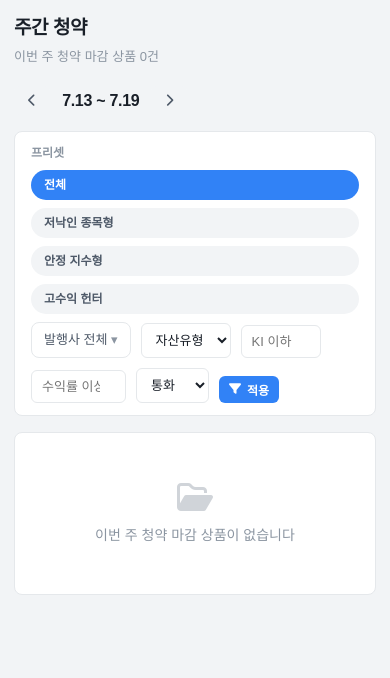
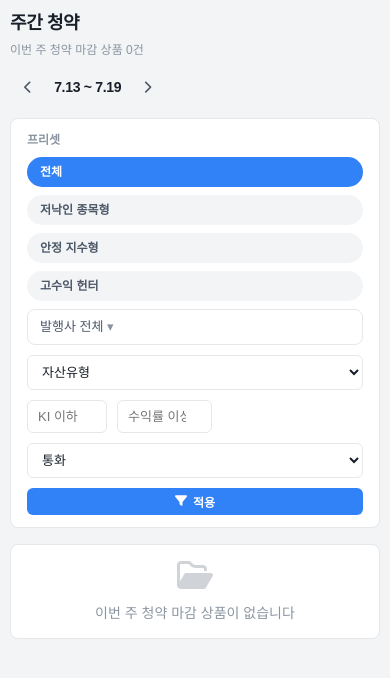
Before and after one commit to lifedd1984-eng/els-platform, a Django app: page / in a window 390 px wide. Shown: the part 53-731 px from the top of the page. Run offline with Django 5.2, Linux system fonts and the light colour scheme; the visitor is signed in with stand-in values (Sample User, id 1); data comes from the database, SQL or seed files in the repository; data that the repository does not hold is empty; some web fonts are replaced.

Commit message:
스마트폰(480px) 반응형 최적화 — 필터 풀폭·추천카드 1열·표 압축
Co-Authored-By: Claude Opus 4.8 <noreply@anthropic.com>

```diff
--- a/core/templates/core/base.html
+++ b/core/templates/core/base.html
@@ -230,6 +230,38 @@ label { font-size: 12px; color: var(--text-2); font-weight: 600; }
   .page-title { font-size: 19px; }
   .stat-value { font-size: 17px; }
 }
+
+/* ── 스마트폰 (480px 이하) ── */
+@media (max-width: 480px) {
+  .container { padding: 10px; }
+  .card { padding: 14px; margin-bottom: 12px; }
+  .page-title { font-size: 18px; }
+  .page-sub { font-size: 12px; margin-bottom: 14px; }
+
+  .stat-grid { gap: 8px; margin-bottom: 14px; }
+  .stat-card { padding: 12px 14px; }
+  .stat-value { font-size: 16px; }
+
+  /* 필터바 입력은 풀폭으로 */
+  .filterbar input, .filterbar select { width: 100%; }
+  .filterbar .form-field { width: 100%; }
+  .filterbar .btn { width: 100%; justify-content: center; }
+  .chk-dropdown { width: 100%; }
+  .chk-dropdown > summary { display: block; text-align: left; }
+  .chk-panel { width: calc(100vw - 60px); max-width: 280px; }
+
+  .week-nav { flex-wrap: wrap; gap: 8px; }
+  .week-label { font-size: 14px; }
+
+  th { padding: 7px 6px; font-size: 11px; }
+  td { padding: 8px 6px; font-size: 13px; }
+  .badge { font-size: 11px; padding: 1px 6px; }
+
+  .cal-table td { height: 52px; }
+
+  /* 추천 TOP5 카드 — 한 줄에 하나씩 */
+  .rec-card { min-width: 100% !important; }
+}
 </style>
 {% block head %}{% endblock %}
 </head>
--- a/core/templates/core/weekly.html
+++ b/core/templates/core/weekly.html
@@ -76,7 +76,7 @@
   </div>
   <div style="display:flex;gap:10px;flex-wrap:wrap">
     {% for r in recommendations %}
-    <a href="{% url 'product_detail' r.p.id %}" style="flex:1;min-width:170px;border:1px solid var(--border);border-radius:8px;padding:10px 12px;text-decoration:none;color:inherit">
+    <a href="{% url 'product_detail' r.p.id %}" class="rec-card" style="flex:1;min-width:170px;border:1px solid var(--border);border-radius:8px;padding:10px 12px;text-decoration:none;color:inherit">
       <div style="font-size:12px;color:var(--text-2)">{{ r.p.issuer }} {{ r.p.product_no }}</div>
       <div style="font-weight:800;font-size:18px;color:var(--blue-dark)">{{ r.score }}<span style="font-size:11px;color:var(--text-3)"> 점</span></div>
       <div style="font-size:12px">연 {{ r.p.yield_rate }}% · 손실 {{ r.p.loss_prob }}%</div>
```
